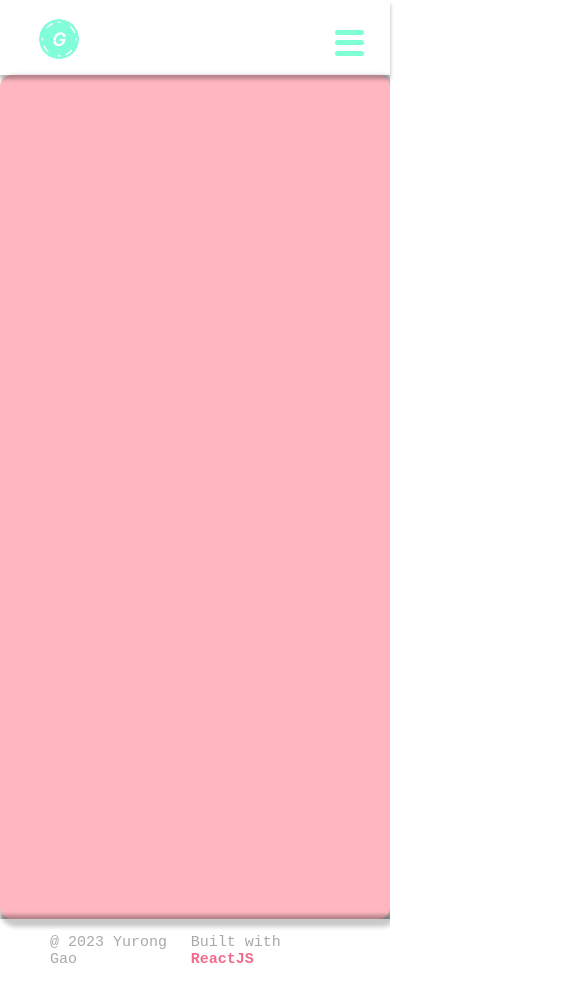
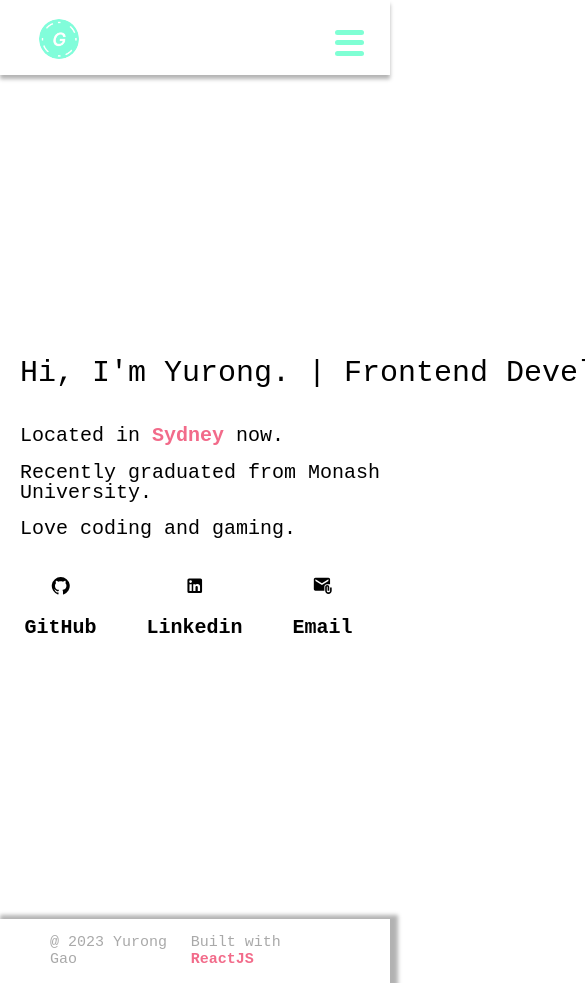
Before and after one commit to EATGao/all-about-yurong, a React (Create React App) app: page / in a window 390 px wide. Shown: the top 983 px of the page, 585 px wide, since content can reach past the window. Built offline with nearby package versions, Linux system fonts and the light colour scheme.

Commit message:
Home page version 2.0 finished (changed all design)

```diff
--- a/src/App.css
+++ b/src/App.css
@@ -1,9 +1,12 @@
 html {
     background: white;
+}
+
+* {
     font-family: monospace;
 }
 
-#keyword {
+strong {
     color: #F26B8A;
     margin: 0;
     display: inline;
--- a/src/App.js
+++ b/src/App.js
@@ -11,7 +11,6 @@ function App() {
         <Home />
       </div>
       <Footer />
-
     </div>
   );
 }
--- a/src/Footer/Footer.css
+++ b/src/Footer/Footer.css
@@ -1,6 +1,5 @@
 .footer {
     width: 100%;
-    height: 50px;
     display: flex;
     justify-content: space-between;
     background-color: rgba(255, 255, 255, .3);
--- a/src/Footer/Footer.js
+++ b/src/Footer/Footer.js
@@ -8,7 +8,7 @@ function Footer() {
             <p>@ 2023 Yurong Gao</p>
         </div>
         <div className='footer__right'>
-            <p>Built with <p id='keyword'>ReactJS</p></p>
+            <p>Built with <strong>ReactJS</strong></p>
         </div>
     </div>
   )
--- a/src/Header/Header.css
+++ b/src/Header/Header.css
@@ -44,7 +44,7 @@ nav {
 nav ul li a {
     display: block;
     text-decoration: none;
-    color: darkgray;
+    color: gray;
     padding: 0.5rem;
     margin: 0 0.5rem;
     font-size: 20px;
--- a/src/Pages/About/About.css
+++ b/src/Pages/About/About.css
@@ -27,13 +27,7 @@
     background-color: #F6F6F8;
 }
 
-.about__social__media {
-    width: 300px;
-    display: flex;
-    border: 2px dashed black;
-    border-radius: 12px;
-    background-color: #F6F6F8;
-}
+
 
 .about__technical__skill > ul {
     margin-top: 20px;
@@ -44,7 +38,3 @@
 .about__technical > h1 {
     margin-bottom: 10px;
 }
-
-h1 {
-    color: gray;
-}
--- a/src/Pages/About/About.js
+++ b/src/Pages/About/About.js
@@ -1,10 +1,6 @@
 import React from 'react'
 import Header from '../../Header/Header'
 import Education from './Education'
-import SocialMedia from './SocialMedia'
-import GitHubIcon from '@mui/icons-material/GitHub';
-import LinkedInIcon from '@mui/icons-material/LinkedIn';
-import AttachEmailIcon from '@mui/icons-material/AttachEmail';
 import './About.css'
 import Footer from '../../Footer/Footer';
 
@@ -50,16 +46,6 @@ function About() {
                 <li>MySQL</li>
               </ul>
             </div>
-            <h1>Found me at:</h1>
-            <div className='about__social__media'>
-              <SocialMedia IconButton={GitHubIcon} title='GitHub' isWeb={true} url='https://github.com/EATGao'/>
-              <SocialMedia IconButton={LinkedInIcon} title='Linkedin' isWeb={true} url='https://www.linkedin.com/in/yurong-gao-933b411a1/'/>
-              <SocialMedia IconButton={AttachEmailIcon} title='Email' isWeb={false} email='gaoyurong923@gmail.com'/>
-            </div>
-          </div>
-
-          <div className='about__spare__time'>
-
           </div>
         </div>
         <Footer />
--- a/src/Pages/Home/Home.css
+++ b/src/Pages/Home/Home.css
@@ -1,11 +1,65 @@
 .home {
-
-    width: 100vw;
+    display: flex;
+    width: 100%;
     height: 100vh;
     background-color: #f6f6f8;
     flex-direction: column;
     border-radius: 12px;
-    background-color: lightpink;
-    box-shadow: 4px 4px 4px 4px rgba(0, 0, 0, .3);
+    background-color: white;
     align-self: center;
+    justify-content: center;
 }
+
+.home__description {
+    padding-left: 100px;
+}
+
+.home__title__part {
+    display: flex;
+    align-items: center;
+}
+
+.home__social__media {
+    margin-left: -1.2rem;
+    padding-left: 100px;
+    margin-top: 20px;
+    display: flex;
+    align-items: start;
+}
+
+.home__title__part {
+    width: 1000px;
+}
+
+.home__title__part > h1 {
+    font-size: 60px;
+    font-weight: 500;
+}
+
+.home__description > h2 {
+    font-size: 30px;
+    font-weight: 500;
+    line-height: 10px;
+}
+
+
+@media (max-width: 480px) {
+
+    .home__description {
+        padding-left: 20px;
+    }
+
+    .home__social__media {
+        padding-left: 20px;
+    }
+
+    .home__title__part > h1 {
+        font-size: 30px;
+    }
+
+    .home__description > h2 {
+        font-size: 20px;
+        line-height: 20px;
+    }
+
+}
--- a/src/Pages/Home/Home.js
+++ b/src/Pages/Home/Home.js
@@ -1,10 +1,26 @@
-import React from 'react'
-import './Home.css'
+import React from 'react';
+import './Home.css';
+import SocialMedia from './SocialMedia'
+import GitHubIcon from '@mui/icons-material/GitHub';
+import LinkedInIcon from '@mui/icons-material/LinkedIn';
+import AttachEmailIcon from '@mui/icons-material/AttachEmail';
 
 function MainPage() {
   return (
     <div className='home'>
-
+      <div className='home__description'>
+        <div className='home__title__part'>
+          <h1>Hi, I'm Yurong. | Frontend Developer</h1>
+        </div>
+        <h2>Located in <strong>Sydney</strong> now.</h2>
+        <h2>Recently graduated from Monash University.</h2>
+        <h2>Love coding and gaming.</h2>
+      </div>
+      <div className='home__social__media'>
+        <SocialMedia IconButton={GitHubIcon} title='GitHub' isWeb={true} url='https://github.com/EATGao'/>
+        <SocialMedia IconButton={LinkedInIcon} title='Linkedin' isWeb={true} url='https://www.linkedin.com/in/yurong-gao-933b411a1/'/>
+        <SocialMedia IconButton={AttachEmailIcon} title='Email' isWeb={false} email='gaoyurong923@gmail.com'/>
+      </div>
     </div>
   )
 }
--- a/src/Pages/About/SocialMedia.css
+++ b/src/Pages/Home/SocialMedia.css
@@ -1,13 +1,18 @@
 .social__media:hover {
-    color: aqua;
+    color: aquamarine;
     cursor: pointer;
 }
 
+
 .social__media {
-    margin-top: 20px;
     display: flex;
     flex-direction: column;
     margin-left: 20px;
     margin-right: 30px;
     align-items: center;
 }
+
+.social__media > p {
+    font-size: 20px;
+    font-weight: 600;
+}
--- a/src/Pages/About/SocialMedia.js
+++ b/src/Pages/Home/SocialMedia.js
@@ -21,7 +21,7 @@ function SocialMedia({ IconButton, title, color, isWeb, url, email}) {
   return (
     <div className='social__media' onClick={handleClick}>
       <IconButton style={{color:color}} />
-      <h4>{title}</h4>
+      <p>{title}</p>
     </div>
 
   )
```
